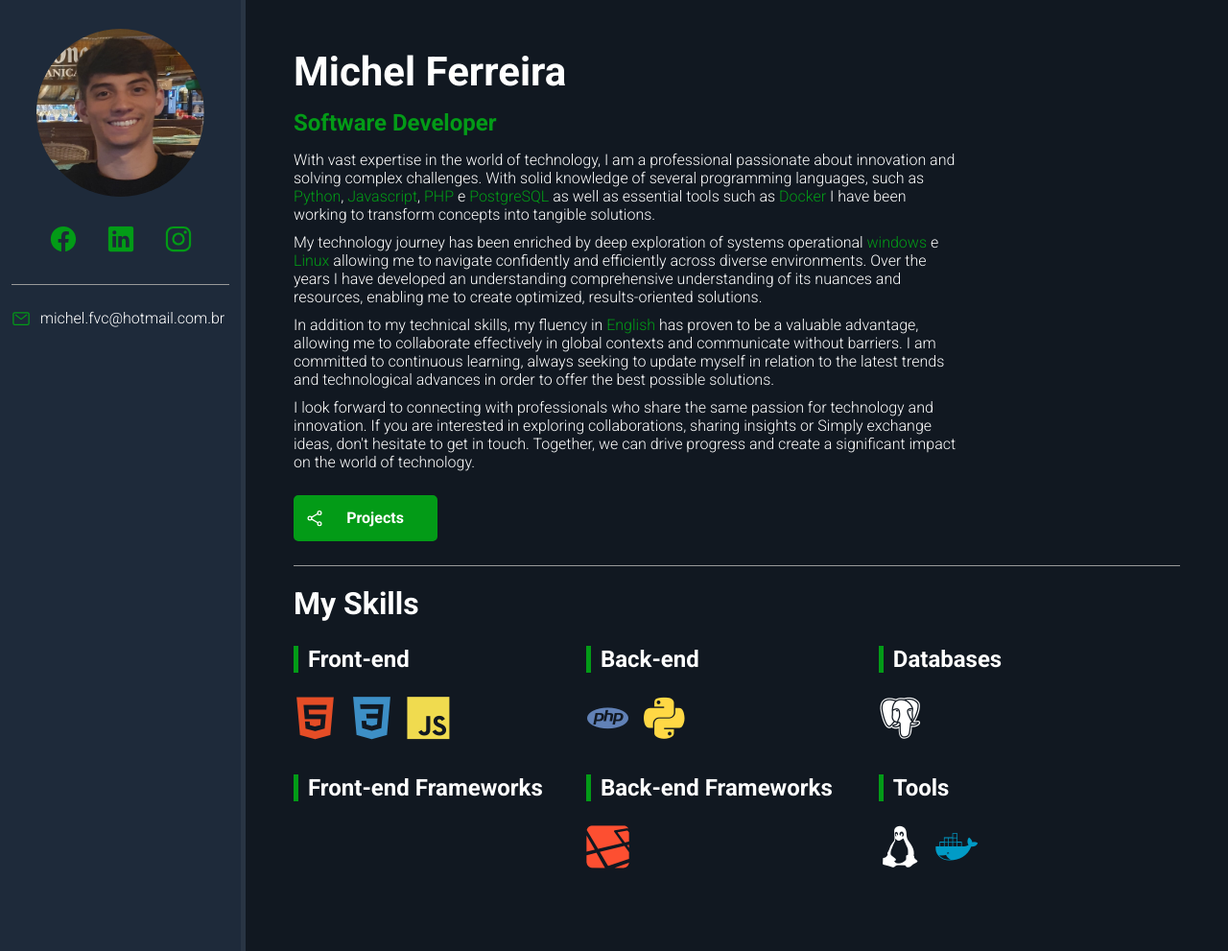
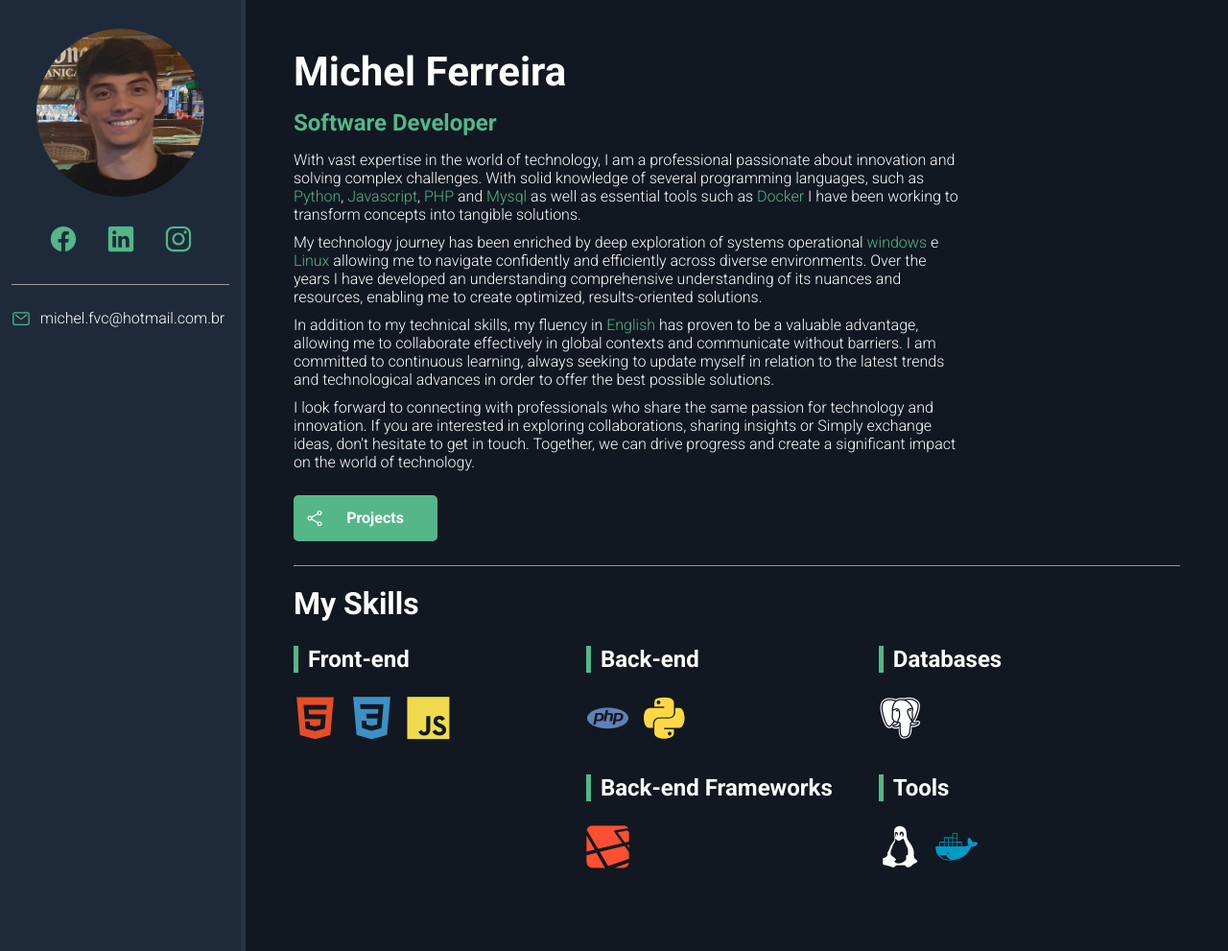
Before and after one commit to Michelfviana/Michelfviana.github.io, a plain HTML site: page index.html in a window 1280 px wide. Shown: the whole page at 96% size. Drawn offline with nearby package versions, Linux system fonts and the light colour scheme.

Commit message:
Atualização

```diff
--- a/css/styles.css
+++ b/css/styles.css
@@ -8,7 +8,7 @@
 
 /* Variables */
 :root {
-  --main-color: #039b17;
+  --main-color: #54B689;
   --main-text-color: #FFF;
   --border-color: #999;
   --bio-bg-color: #1E2A3A;
--- a/index.html
+++ b/index.html
@@ -39,7 +39,7 @@
         innovation and
         solving complex challenges. With solid knowledge of several programming languages, such as <span
           class="highlight">Python</span>, <span class="highlight">Javascript</span>, <span class="highlight">PHP</span>
-        e <span class="highlight">PostgreSQL</span> as well as essential tools such as <span
+        and <span class="highlight">Mysql</span> as well as essential tools such as <span
           class="highlight">Docker</span> I have been working to transform concepts into tangible solutions.</p>
 
       <p class="description">My technology journey has been enriched by deep exploration of systems
@@ -80,8 +80,6 @@
           <i class="devicon-postgresql-plain"></i>
         </div>
         <div class="skills-box">
-          <p class="skills-title">Front-end Frameworks</p>
-          <!--<i class="devicon-react-plain colored"></i>-->
         </div>
         <div class="skills-box">
           <p class="skills-title">Back-end Frameworks</p>
```
Also changed, not shown: 1 other file.
